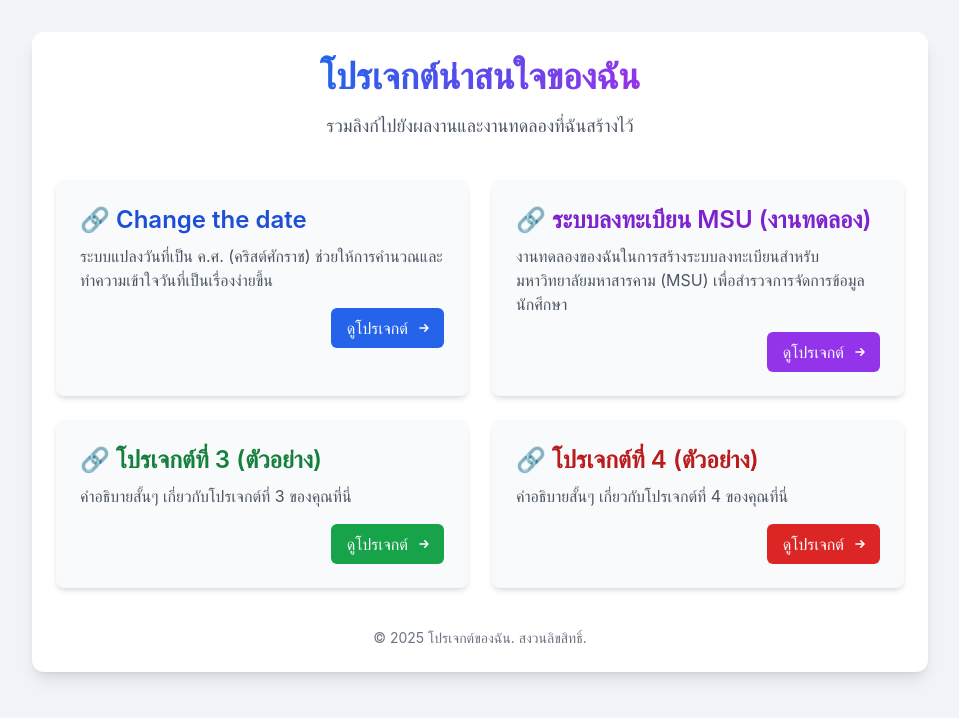
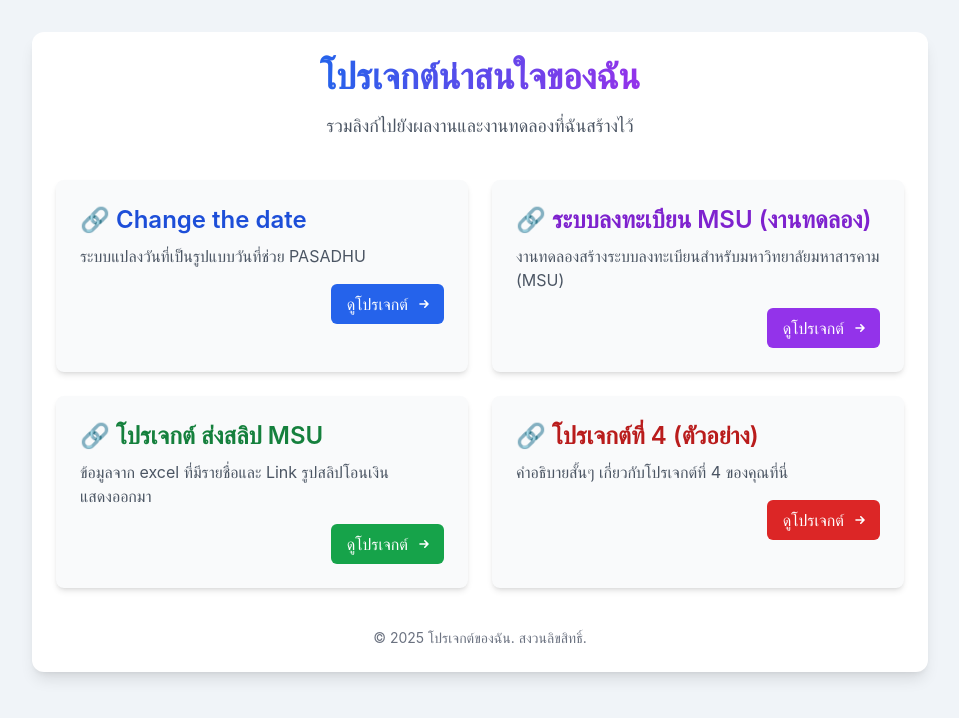
Before and after one commit to CG0021/CG0021.github.io, a plain HTML site: page index.html in a window 1280 px wide. Shown: the whole page, without its empty margins (160-1119 px from the left). Drawn offline with nearby package versions, Linux system fonts and the light colour scheme.

Commit message:
Update index.html

```diff
--- a/index.html
+++ b/index.html
@@ -45,7 +45,7 @@
                     </a>
                 </h2>
                 <p class="text-gray-600 mb-4">
-                    ระบบแปลงวันที่เป็น ค.ศ. (คริสต์ศักราช) ช่วยให้การคำนวณและทำความเข้าใจวันที่เป็นเรื่องง่ายขึ้น
+                    ระบบแปลงวันที่เป็นรูปแบบวันที่ช่วย PASADHU
                 </p>
                 <div class="flex justify-end">
                     <!-- แก้ไข href ให้มี https:// นำหน้า -->
@@ -65,7 +65,7 @@
                     </a>
                 </h2>
                 <p class="text-gray-600 mb-4">
-                    งานทดลองของฉันในการสร้างระบบลงทะเบียนสำหรับมหาวิทยาลัยมหาสารคาม (MSU) เพื่อสำรวจการจัดการข้อมูลนักศึกษา
+                    งานทดลองสร้างระบบลงทะเบียนสำหรับมหาวิทยาลัยมหาสารคาม (MSU)
                 </p>
                 <div class="flex justify-end">
                     <!-- ตัวอย่าง: เปลี่ยน # เป็น URL จริงของโปรเจกต์ -->
@@ -80,16 +80,16 @@
             <div class="bg-gray-50 p-6 rounded-lg shadow-md hover:shadow-xl transition-shadow duration-300 transform hover:-translate-y-1">
                 <h2 class="text-2xl font-semibold text-gray-800 mb-2">
                     <!-- ตัวอย่าง: เปลี่ยน # เป็น URL จริงของโปรเจกต์ -->
-                    <a href="https://yourdomain.com/project3" class="text-green-700 hover:text-green-900">
-                        🔗 โปรเจกต์ที่ 3 (ตัวอย่าง)
+                    <a href="https://cg0021.github.io/readpicfromgoogledrive.html" class="text-green-700 hover:text-green-900">
+                        🔗 โปรเจกต์ ส่งสลิป MSU
                     </a>
                 </h2>
                 <p class="text-gray-600 mb-4">
-                    คำอธิบายสั้นๆ เกี่ยวกับโปรเจกต์ที่ 3 ของคุณที่นี่
+                    ข้อมูลจาก excel ที่มีรายชื่อและ Link รูปสลิปโอนเงินแสดงออกมา
                 </p>
                 <div class="flex justify-end">
                     <!-- ตัวอย่าง: เปลี่ยน # เป็น URL จริงของโปรเจกต์ -->
-                    <a href="https://yourdomain.com/project3" class="inline-flex items-center px-4 py-2 bg-green-600 text-white font-medium rounded-md hover:bg-green-700 focus:outline-none focus:ring-2 focus:ring-green-500 focus:ring-offset-2 transition-colors duration-200">
+                    <a href="https://cg0021.github.io/readpicfromgoogledrive.html" class="inline-flex items-center px-4 py-2 bg-green-600 text-white font-medium rounded-md hover:bg-green-700 focus:outline-none focus:ring-2 focus:ring-green-500 focus:ring-offset-2 transition-colors duration-200">
                         ดูโปรเจกต์
                         <svg class="ml-2 -mr-1 w-4 h-4" fill="currentColor" viewBox="0 0 20 20" xmlns="http://www.w3.org/2000/svg"><path fill-rule="evenodd" d="M10.293 5.293a1 1 0 011.414 0l4 4a1 1 0 010 1.414l-4 4a1 1 0 01-1.414-1.414L12.586 11H5a1 1 0 110-2h7.586l-2.293-2.293a1 1 0 010-1.414z" clip-rule="evenodd"></path></svg>
                     </a>
```
